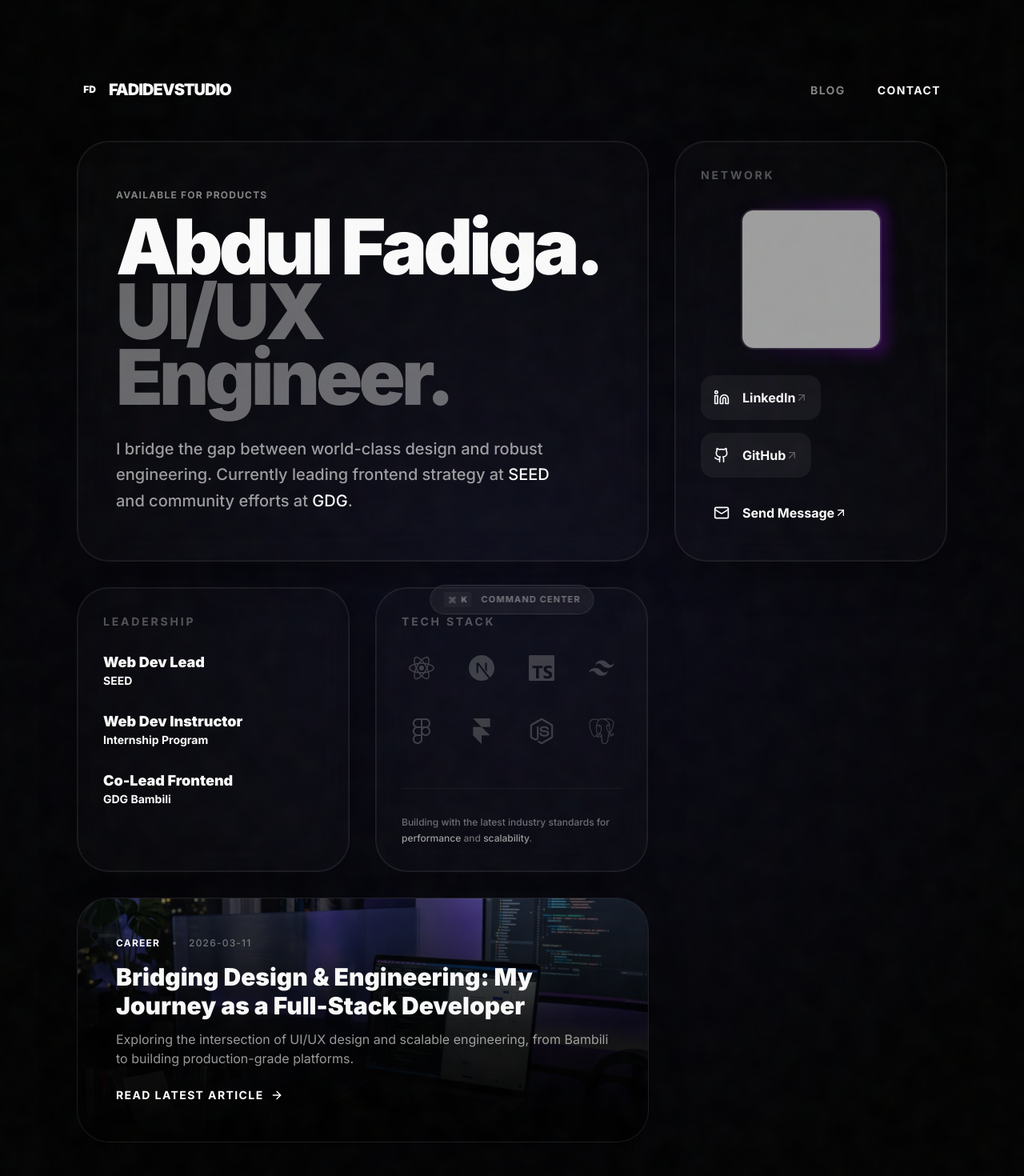
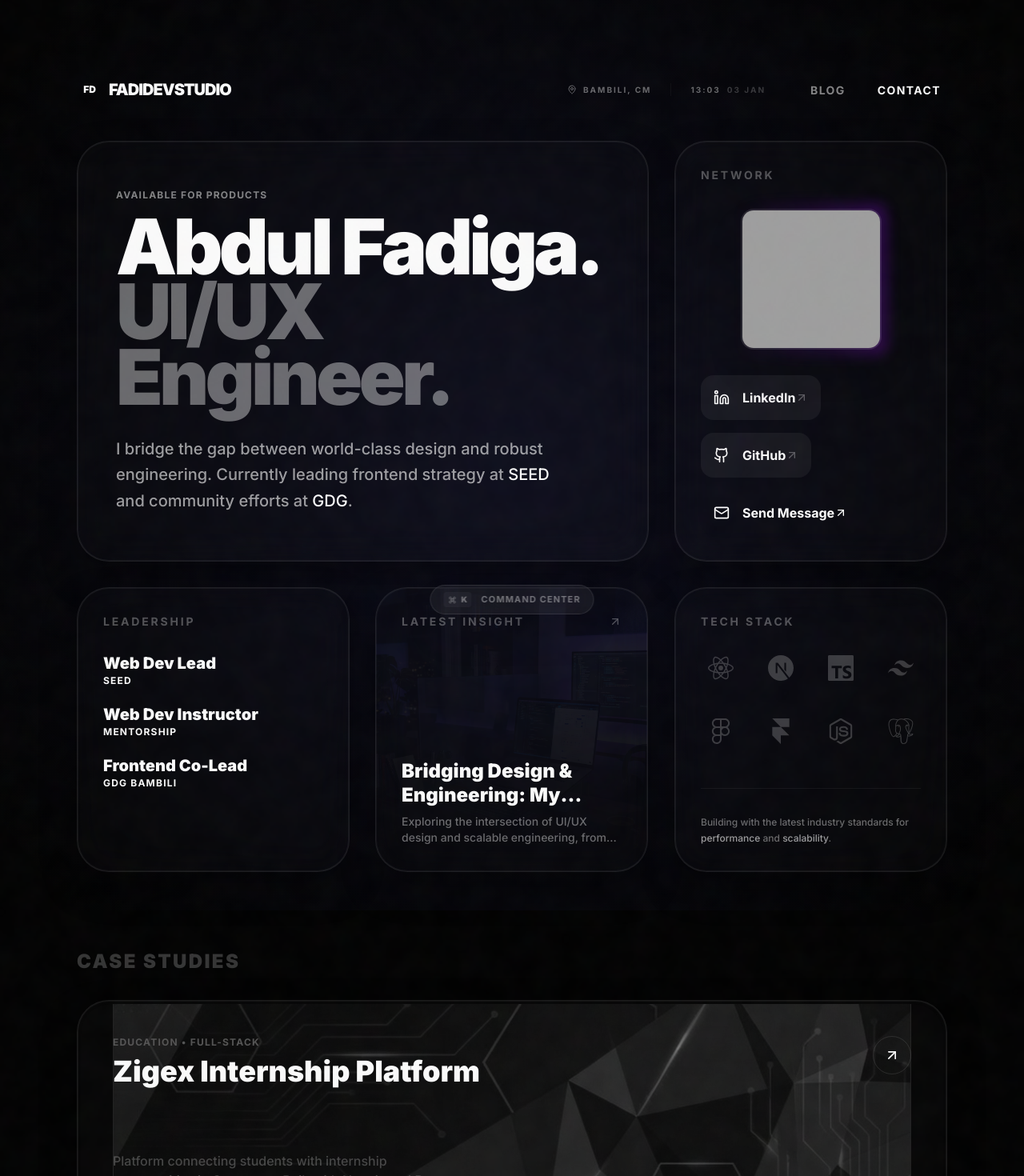
Before and after one commit to fadigatardzenyuy/portfolio-fadidev, a Next.js app: page / in a window 1280 px wide. Shown: the top 1470 px of the page at 80% size. Built offline with nearby package versions, Linux system fonts and the light colour scheme; grey boxes are pictures that could not be loaded.

Commit message:
Refine presence to header and update portfolio content

```diff
--- a/components/bento-hero.tsx
+++ b/components/bento-hero.tsx
@@ -1,10 +1,12 @@
 'use client';
 
 import { motion, Variants } from 'framer-motion';
-import { ArrowUpRight, Github, Linkedin, Mail, ArrowRight } from 'lucide-react';
+import { ArrowUpRight, Github, Linkedin, Mail } from 'lucide-react';
 import Link from 'next/link';
 import { BlogPost } from '@/lib/blog';
 import { TechStack } from './tech-stack-card';
+import { HeaderPresence } from './header-presence';
+import { Magnetic } from './magnetic';
 
 interface BentoHeroProps {
     latestPost?: BlogPost;
@@ -26,8 +28,6 @@ const item: Variants = {
     show: { opacity: 1, y: 0, transition: { duration: 0.8, ease: [0.16, 1, 0.3, 1] as [number, number, number, number] } }
 };
 
-import { Magnetic } from './magnetic';
-
 export function BentoHero({ latestPost }: BentoHeroProps) {
     return (
         <section className="relative px-6 pt-24 pb-12 md:px-12 lg:px-24">
@@ -48,6 +48,8 @@ export function BentoHero({ latestPost }: BentoHeroProps) {
                         <span className="text-xl font-black tracking-tighter uppercase">FadidevStudio</span>
                     </div>
 
+                    <div className="flex items-center gap-12">
+                        <HeaderPresence />
                         <nav className="flex items-center gap-6">
                             <Magnetic strength={0.2}>
                                 <a href="/blog" className="text-sm font-bold uppercase tracking-widest text-white/50 hover:text-white transition-colors p-2">
@@ -60,6 +62,7 @@ export function BentoHero({ latestPost }: BentoHeroProps) {
                                 </a>
                             </Magnetic>
                         </nav>
+                    </div>
                 </motion.div>
 
                 <motion.div
@@ -137,87 +140,70 @@ export function BentoHero({ latestPost }: BentoHeroProps) {
                         </div>
                     </motion.div>
 
-                    {/* Leadership Roles */}
+                    {/* Leadership Roles Card */}
                     <motion.div
                         variants={item}
-                        className="glass-card col-span-12 md:col-span-6 lg:col-span-4 p-8 group"
+                        className="glass-card col-span-12 md:col-span-6 lg:col-span-4 p-8 group flex flex-col justify-between"
                     >
+                        <div className="relative">
                             <h3 className="text-sm font-bold uppercase tracking-[0.2em] opacity-30 mb-8">Leadership</h3>
-                        <div className="space-y-8">
+                            <div className="space-y-6">
                                 <div className="group-hover:translate-x-2 transition-transform duration-500">
-                                <h4 className="text-lg font-black leading-none mb-1">Web Dev Lead</h4>
-                                <p className="text-sm font-bold text-primary">SEED</p>
+                                    <h4 className="text-xl font-black leading-none mb-1">Web Dev Lead</h4>
+                                    <p className="text-xs font-bold uppercase tracking-widest text-primary">SEED</p>
                                 </div>
                                 <div className="group-hover:translate-x-2 transition-transform duration-500 delay-75">
-                                <h4 className="text-lg font-black leading-none mb-1">Web Dev Instructor</h4>
-                                <p className="text-sm font-bold text-primary">Internship Program</p>
+                                    <h4 className="text-xl font-black leading-none mb-1">Web Dev Instructor</h4>
+                                    <p className="text-xs font-bold uppercase tracking-widest text-primary">Mentorship</p>
                                 </div>
-                            <div className="group-hover:translate-x-2 transition-transform duration-500 delay-100">
-                                <h4 className="text-lg font-black leading-none mb-1">Co-Lead Frontend</h4>
-                                <p className="text-sm font-bold text-primary">GDG Bambili</p>
+                                <div className="group-hover:translate-x-2 transition-transform duration-500 delay-150">
+                                    <h4 className="text-xl font-black leading-none mb-1">Frontend Co-Lead</h4>
+                                    <p className="text-xs font-bold uppercase tracking-widest text-primary">GDG Bambili</p>
+                                </div>
                             </div>
                         </div>
                     </motion.div>
 
-                    <motion.div variants={item} className="col-span-12 md:col-span-6 lg:col-span-4 flex">
-                        <TechStack />
-                    </motion.div>
-
                     {/* Latest Blog Post Card */}
+                    <motion.div
+                        variants={item}
+                        className="glass-card col-span-12 md:col-span-6 lg:col-span-4 p-0 group flex flex-col relative overflow-hidden"
+                    >
                         {latestPost ? (
-                        <motion.div variants={item} className="col-span-12 lg:col-span-8">
-                            <Link href={`/blog/${latestPost.slug}`} className="glass-card p-0 flex flex-col justify-end group relative overflow-hidden min-h-[300px] block h-full">
-                                {/* Background Image */}
-                                <div className="absolute inset-0">
+                            <Link href={`/blog/${latestPost.slug}`} className="p-8 h-full flex flex-col justify-between block relative z-10">
+                                <div className="absolute inset-0 opacity-10 group-hover:opacity-20 transition-opacity duration-700 -z-10">
                                     <img
                                         src={latestPost.coverImage}
                                         alt={latestPost.title}
-                                        className="h-full w-full object-cover opacity-50 group-hover:opacity-30 group-hover:scale-110 transition-all duration-1000"
+                                        className="h-full w-full object-cover group-hover:scale-110 transition-transform duration-1000"
                                     />
-                                    <div className="absolute inset-0 bg-gradient-to-t from-black via-black/80 to-transparent" />
+                                    <div className="absolute inset-0 bg-gradient-to-t from-black to-transparent" />
                                 </div>
-
-                                <div className="relative z-10 p-8 md:p-12">
-                                    <div className="flex items-center gap-4 mb-4">
-                                        <span className="text-primary font-bold tracking-widest text-xs uppercase">{latestPost.category}</span>
-                                        <span className="w-1 h-1 rounded-full bg-white/20" />
-                                        <span className="text-white/40 font-medium text-xs uppercase tracking-widest">{latestPost.date}</span>
+                                <div className="flex flex-col h-full">
+                                    <div className="flex items-center justify-between mb-8">
+                                        <h3 className="text-sm font-bold uppercase tracking-[0.2em] opacity-30">Latest Insight</h3>
+                                        <ArrowUpRight className="h-4 w-4 opacity-30 group-hover:opacity-100 group-hover:text-primary transition-all" />
                                     </div>
-
-                                    <h3 className="text-2xl md:text-3xl font-black mb-3 group-hover:translate-x-2 transition-transform duration-500 line-clamp-2">
-                                        {latestPost.title}
-                                    </h3>
-
-                                    <p className="text-white/60 max-w-2xl text-base mb-6 line-clamp-2 group-hover:text-white/80 transition-colors">
-                                        {latestPost.excerpt}
-                                    </p>
-
-                                    <div className="flex items-center gap-2 font-bold text-white group-hover:gap-4 transition-all text-sm uppercase tracking-widest">
-                                        Read Latest Article <ArrowRight className="h-4 w-4" />
+                                    <div className="mt-auto">
+                                        <h4 className="text-2xl font-black leading-tight mb-2 group-hover:text-primary transition-colors line-clamp-2">{latestPost.title}</h4>
+                                        <p className="text-sm text-white/40 font-medium line-clamp-2">{latestPost.excerpt}</p>
                                     </div>
                                 </div>
                             </Link>
+                        ) : (
+                            <div className="p-8 h-full flex flex-col justify-center items-center opacity-20 text-center">
+                                <p className="text-xs font-bold uppercase tracking-widest">No articles yet</p>
+                            </div>
+                        )}
                     </motion.div>
-                    ) : (
-                        /* Fallback or Visual Hook if no posts */
-                        <motion.div variants={item} className="glass-card col-span-12 lg:col-span-8 p-1 relative overflow-hidden group">
-                            <div className="absolute inset-0 bg-gradient-to-br from-indigo-500/20 to-transparent opacity-0 group-hover:opacity-100 transition-opacity duration-700" />
-                            <div className="h-full w-full bg-[#080808] rounded-[1.8rem] flex items-center justify-center p-8 md:p-20">
-                                <div className="w-full aspect-video border border-white/10 rounded-xl relative overflow-hidden backdrop-blur-3xl bg-white/2 shadow-2xl">
-                                    <div className="absolute top-4 left-4 flex gap-2">
-                                        <div className="h-2 w-2 rounded-full bg-white/20" />
-                                        <div className="h-2 w-2 rounded-full bg-white/20" />
-                                    </div>
-                                    <div className="absolute inset-x-8 top-16 h-2 w-1/3 bg-white/10 rounded-full" />
-                                    <div className="absolute inset-x-8 top-24 space-y-2">
-                                        <div className="h-1 w-full bg-white/5 rounded-full" />
-                                        <div className="h-1 w-2/3 bg-white/5 rounded-full" />
-                                    </div>
-                                </div>
-                            </div>
+
+                    {/* Tech Stack Card */}
+                    <motion.div
+                        variants={item}
+                        className="col-span-12 md:col-span-12 lg:col-span-4 flex"
+                    >
+                        <TechStack />
                     </motion.div>
-                    )}
-
                 </motion.div>
             </div>
         </section>
--- /dev/null
+++ b/components/header-presence.tsx
@@ -0,0 +1,50 @@
+'use client';
+
+import React, { useEffect, useState } from 'react';
+import { MapPin } from 'lucide-react';
+
+export function HeaderPresence() {
+    const [time, setTime] = useState<string>('');
+    const [date, setDate] = useState<string>('');
+    const [mounted, setMounted] = useState(false);
+
+    useEffect(() => {
+        setMounted(true);
+        const update = () => {
+            const now = new Date();
+            const options: Intl.DateTimeFormatOptions = {
+                timeZone: 'Africa/Douala',
+                hour: '2-digit',
+                minute: '2-digit',
+                hour12: false
+            };
+            const dateOptions: Intl.DateTimeFormatOptions = {
+                timeZone: 'Africa/Douala',
+                day: '2-digit',
+                month: 'short'
+            };
+            setTime(new Intl.DateTimeFormat('en-GB', options).format(now));
+            setDate(new Intl.DateTimeFormat('en-GB', dateOptions).format(now));
+        };
+
+        update();
+        const interval = setInterval(update, 60000); // Update every minute
+        return () => clearInterval(interval);
+    }, []);
+
+    if (!mounted) return null;
+
+    return (
+        <div className="hidden md:flex items-center gap-6 text-[10px] font-bold uppercase tracking-[0.2em] opacity-40">
+            <div className="flex items-center gap-2">
+                <MapPin className="h-3 w-3" />
+                <span>Bambili, CM</span>
+            </div>
+            <div className="h-4 w-[1px] bg-white/10" />
+            <div className="flex items-center gap-2">
+                <span>{time}</span>
+                <span className="opacity-50">{date}</span>
+            </div>
+        </div>
+    );
+}
--- /dev/null
+++ b/components/presence-card.tsx
@@ -0,0 +1,87 @@
+'use client';
+
+import React, { useEffect, useState } from 'react';
+import { motion } from 'framer-motion';
+import { Globe, Clock } from 'lucide-react';
+
+export function PresenceCard() {
+    const [time, setTime] = useState<string>('');
+    const [mounted, setMounted] = useState(false);
+
+    useEffect(() => {
+        setMounted(true);
+        const updateTime = () => {
+            const now = new Date();
+            // Cameroon is GMT+1
+            const options: Intl.DateTimeFormatOptions = {
+                timeZone: 'Africa/Douala',
+                hour: '2-digit',
+                minute: '2-digit',
+                second: '2-digit',
+                hour12: false
+            };
+            setTime(new Intl.DateTimeFormat('en-GB', options).format(now));
+        };
+
+        updateTime();
+        const interval = setInterval(updateTime, 1000);
+        return () => clearInterval(interval);
+    }, []);
+
+    if (!mounted) return null;
+
+    return (
+        <div className="flex flex-col h-full justify-between">
+            <div className="flex items-start justify-between">
+                <div>
+                    <h3 className="text-sm font-bold uppercase tracking-[0.2em] opacity-30 mb-1">Local Time</h3>
+                    <div className="flex items-baseline gap-2">
+                        <span className="text-4xl font-black tabular-nums tracking-tighter">{time}</span>
+                        <span className="text-[10px] font-black opacity-20 uppercase tracking-tighter">GMT+1</span>
+                    </div>
+                </div>
+                <div className="h-10 w-10 rounded-full bg-white/5 border border-white/5 flex items-center justify-center">
+                    <Clock className="h-5 w-5 opacity-40" />
+                </div>
+            </div>
+
+            <div className="space-y-6">
+                <div className="flex items-center gap-4">
+                    <div className="relative flex h-3 w-3">
+                        <span className="animate-ping absolute inline-flex h-full w-full rounded-full bg-emerald-400 opacity-75"></span>
+                        <span className="relative inline-flex rounded-full h-3 w-3 bg-emerald-500"></span>
+                    </div>
+                    <div>
+                        <p className="text-sm font-bold uppercase tracking-widest leading-none mb-1">Available for work</p>
+                        <div className="flex items-center gap-1 opacity-30 font-bold uppercase tracking-tighter text-[10px]">
+                            <Globe className="h-2.5 w-2.5" />
+                            <span>Bambili, Cameroon</span>
+                        </div>
+                    </div>
+                </div>
+
+                {/* Activity Pulse Visualization */}
+                <div className="h-16 w-full flex items-end gap-[3px] opacity-20 group-hover:opacity-40 transition-opacity duration-700">
+                    {[...Array(24)].map((_, i) => (
+                        <motion.div
+                            key={i}
+                            animate={{
+                                height: [
+                                    Math.random() * 40 + 10 + '%',
+                                    Math.random() * 80 + 20 + '%',
+                                    Math.random() * 40 + 10 + '%'
+                                ]
+                            }}
+                            transition={{
+                                duration: Math.random() * 1.5 + 0.5,
+                                repeat: Infinity,
+                                ease: "easeInOut"
+                            }}
+                            className="flex-1 bg-primary rounded-t-[2px]"
+                        />
+                    ))}
+                </div>
+            </div>
+        </div>
+    );
+}
```
Also changed, not shown: components/resume-client.tsx (+18 -17 lines). Lines whose indentation alone changed are shown as unchanged.
